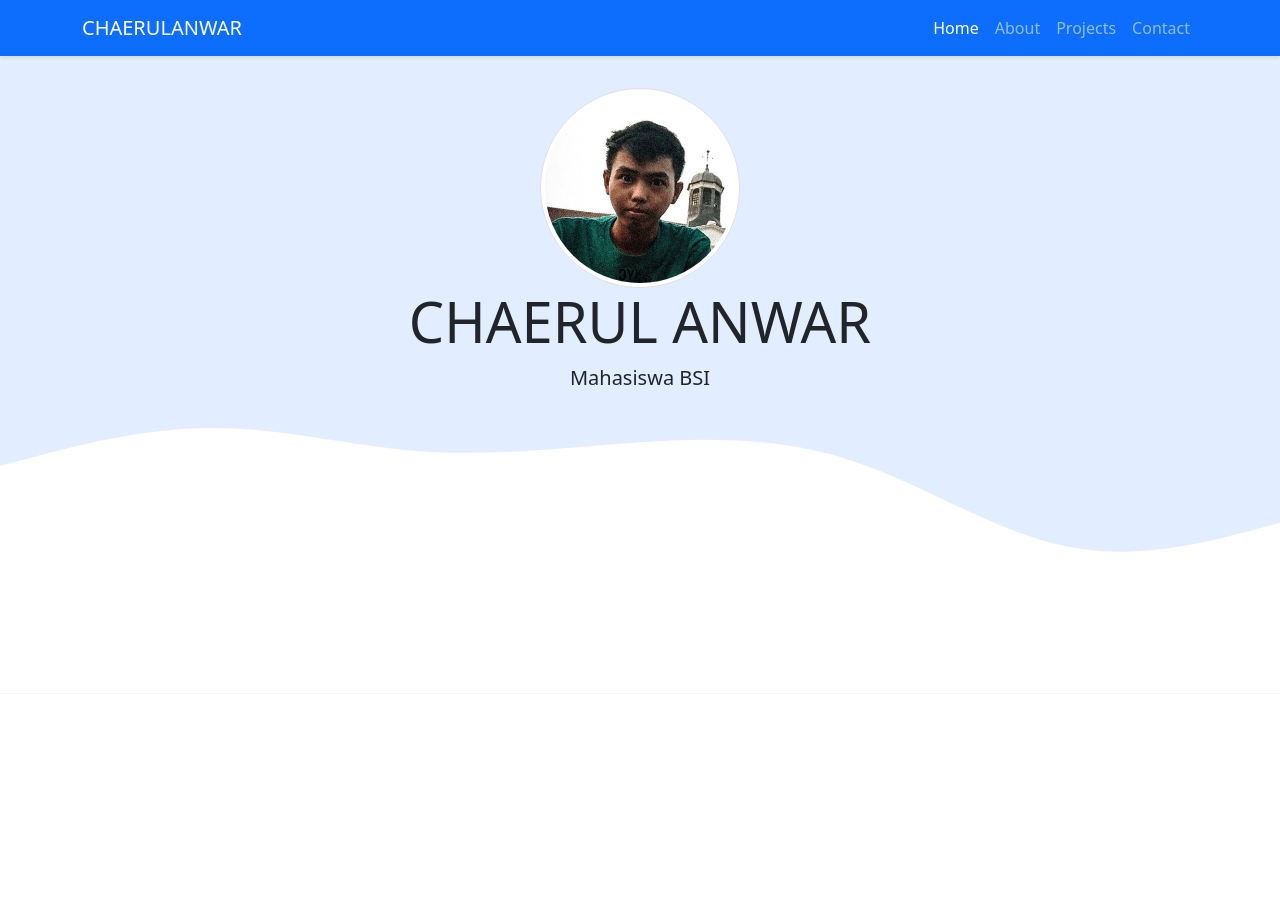
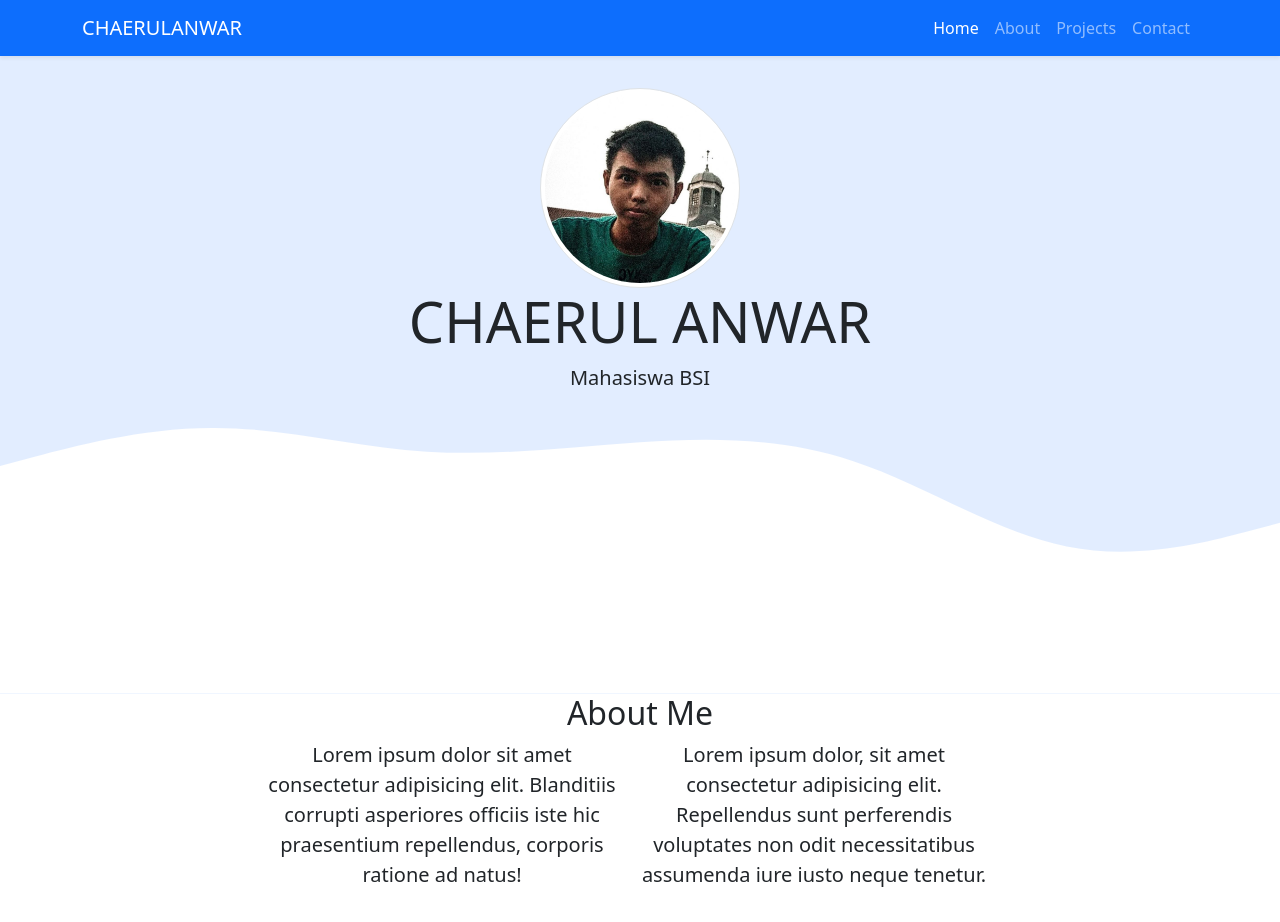
Before and after one commit to chaerulanwar428/portfoliobootstrap5, a plain HTML site: page index.html in a window 1280 px wide. Before the commit the page ends 800 px from the top, so only its background shows below. Drawn offline with nearby package versions, Linux system fonts and the light colour scheme.

Commit message:
menambahkan bagian about pada website

```diff
--- a/index.html
+++ b/index.html
@@ -51,6 +51,26 @@
 
     <!-- akhir jumbotron -->
 
+    <!-- about -->
+    <section id="about">
+      <div class="container">
+        <div class="row text-center mb-3">
+          <div class="col">
+            <h2>About Me</h2>
+          </div>
+          <div class="row justify-content-center fs-5 text-center">
+            <div class="col-4">
+              <p>Lorem ipsum dolor sit amet consectetur adipisicing elit. Blanditiis corrupti asperiores officiis iste hic praesentium repellendus, corporis ratione ad natus!</p>
+            </div>
+            <div class="col-4">
+              <p>Lorem ipsum dolor, sit amet consectetur adipisicing elit. Repellendus sunt perferendis voluptates non odit necessitatibus assumenda iure iusto neque tenetur.</p>
+            </div>
+          </div>
+        </div>
+      </div>
+    </section>
+    <!-- akhir about -->
+
     <script src="https://cdn.jsdelivr.net/npm/bootstrap@5.2.2/dist/js/bootstrap.bundle.min.js" integrity="sha384-OERcA2EqjJCMA+/3y+gxIOqMEjwtxJY7qPCqsdltbNJuaOe923+mo//f6V8Qbsw3" crossorigin="anonymous"></script>
   </body>
 </html>
```
